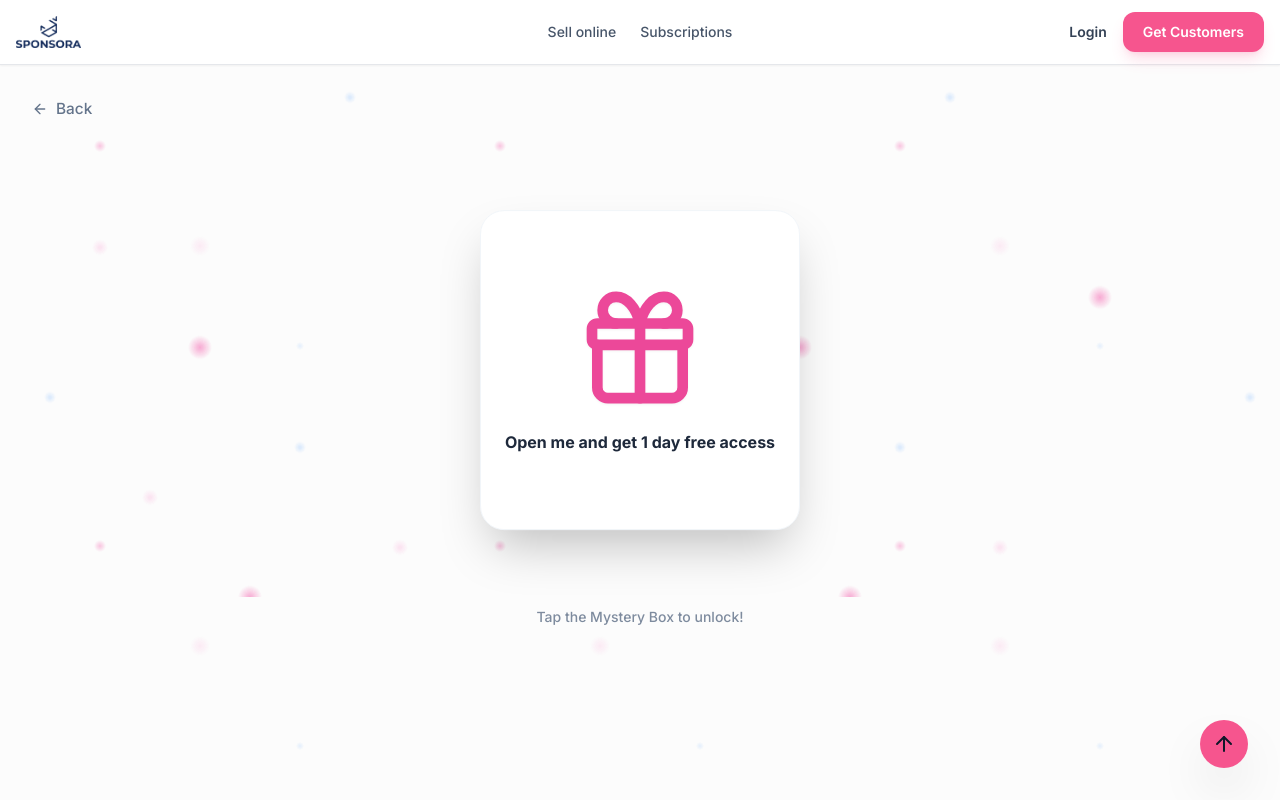
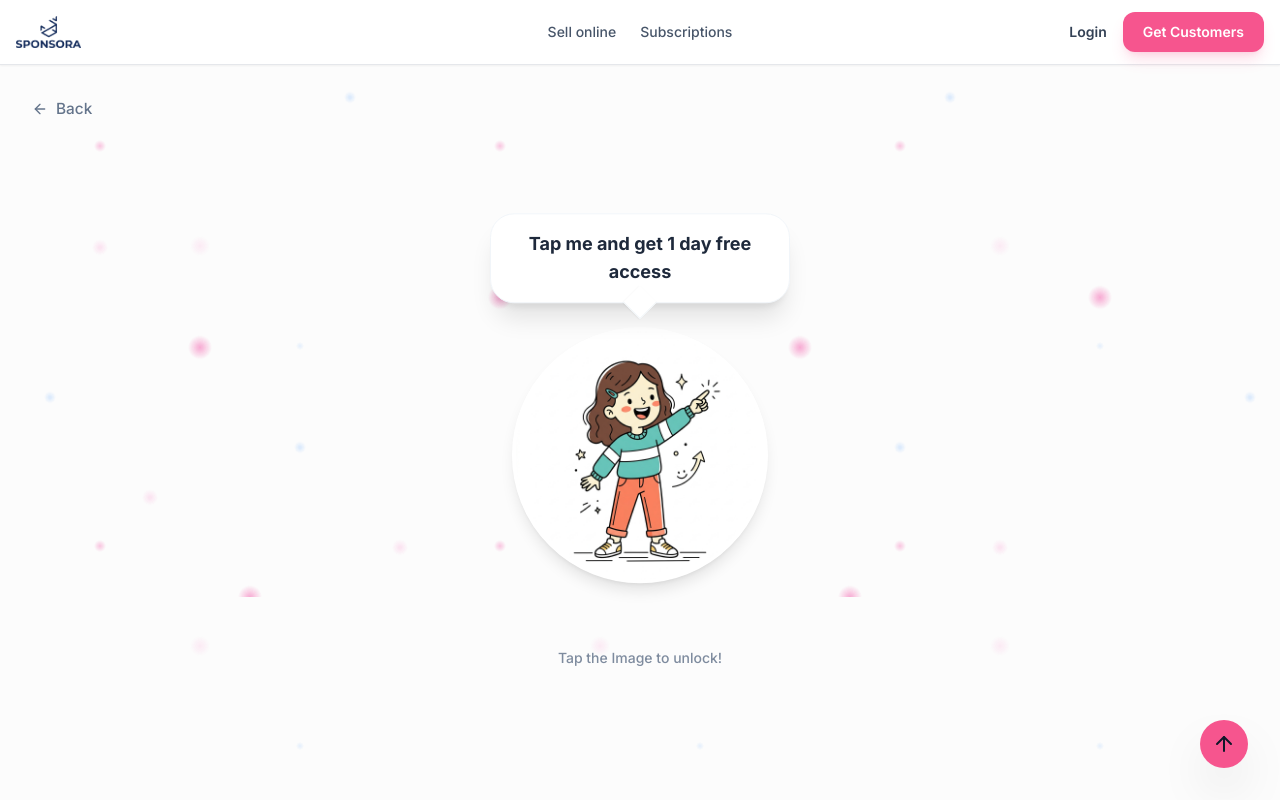
Before and after one commit to Db8067/Sponsora, a Next.js app in the folder main-app/: page /seller-onboard in a window 1280 px wide. Shown: the top 800 px of the page. Built offline with nearby package versions, Linux system fonts and the light colour scheme.

Commit message:
Replace mystery box with doodle girl image and speech bubble

```diff
--- a/main-app/app/seller-onboard/page.tsx
+++ b/main-app/app/seller-onboard/page.tsx
@@ -2,7 +2,7 @@
 
 import React, { useState } from 'react';
 import Link from 'next/link';
-import { ArrowLeft, Gift } from 'lucide-react';
+import { ArrowLeft } from 'lucide-react';
 import SellerNavbar from '@/components/SellerNavbar';
 
 export default function SellerOnboardMysteryBox() {
@@ -43,28 +43,32 @@ export default function SellerOnboardMysteryBox() {
           Back
         </Link>
 
-        {/* The Mystery Box Container */}
+        {/* The Image Container */}
         <div
           onClick={handleOpenBox}
           className={`
-            relative cursor-pointer group transition-all duration-1000 ease-in-out
+            relative cursor-pointer group transition-all duration-1000 ease-in-out mt-8
             ${isOpen ? 'scale-[30] md:scale-[50] opacity-0 pointer-events-none' : 'scale-100 hover:scale-105'}
           `}
         >
-          {/* White Box Body - No glowing/pink background */}
           <div className={`
-            relative flex flex-col items-center justify-center w-64 h-64 md:w-80 md:h-80
-            bg-white dark:bg-slate-900 rounded-3xl shadow-2xl border border-slate-100 dark:border-slate-800
+            relative flex flex-col items-center justify-center
             ${!isOpen ? 'animate-bounce-slow' : ''}
           `}>
 
-            {/* Gift Icon on the box */}
-            <Gift className="w-24 h-24 md:w-32 md:h-32 text-pink-500 dark:text-pink-400 drop-shadow-sm mb-4" />
+            {/* Speech Bubble */}
+            <div className="relative bg-white dark:bg-slate-800 text-slate-800 dark:text-white font-bold text-sm md:text-lg text-center px-6 py-4 rounded-3xl shadow-xl border border-slate-100 dark:border-slate-700 mb-6 max-w-[250px] md:max-w-[300px]">
+              Tap me and get 1 day free access
+              {/* Bubble Tail */}
+              <div className="absolute -bottom-3 left-1/2 -translate-x-1/2 w-6 h-6 bg-white dark:bg-slate-800 border-r border-b border-slate-100 dark:border-slate-700 rotate-45 shadow-sm"></div>
+            </div>
 
-            {/* Clean Text without any logo/icon */}
-            <p className="text-slate-800 dark:text-white font-bold text-sm md:text-base text-center px-4">
-              Open me and get 1 day free access
-            </p>
+            {/* Doodle Image */}
+            <img
+              src="/doodle_girl_tap_me.jpg"
+              alt="Tap to unlock"
+              className="w-48 h-48 md:w-64 md:h-64 object-contain rounded-full shadow-lg border-4 border-white dark:border-slate-800 bg-white"
+            />
 
           </div>
         </div>
@@ -72,7 +76,7 @@ export default function SellerOnboardMysteryBox() {
         {/* Floating instruction text */}
         {!isOpen && (
           <p className="mt-12 text-slate-500 dark:text-slate-400 font-medium animate-pulse text-sm">
-            Tap the Mystery Box to unlock!
+            Tap the Image to unlock!
           </p>
         )}
       </div>
@@ -80,7 +84,7 @@ export default function SellerOnboardMysteryBox() {
       {/* Global styles for the custom confetti animation and slow bounce */}
       <style dangerouslySetInnerHTML={{__html: `
         @keyframes bounce-slow {
-          0%, 100% { transform: translateY(-10%); animation-timing-function: cubic-bezier(0.8,0,1,1); }
+          0%, 100% { transform: translateY(-5%); animation-timing-function: cubic-bezier(0.8,0,1,1); }
           50% { transform: none; animation-timing-function: cubic-bezier(0,0,0.2,1); }
         }
         .animate-bounce-slow {
```
Also changed, not shown: main-app/public/doodle_girl_tap_me.jpg (added).
